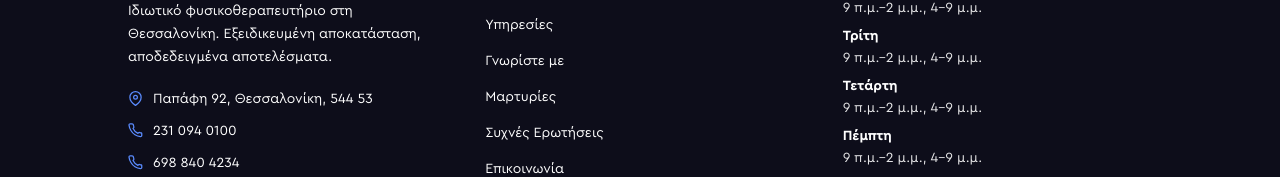
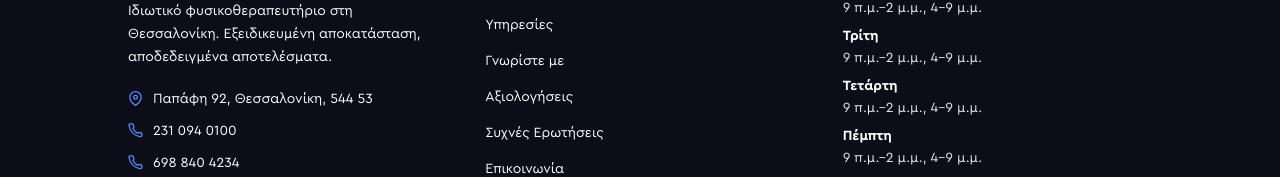
Before and after one commit to Ermeion/ermeion-website, a React (Vite) app: page / in a window 1280 px wide. Shown: the part 11006-11183 px from the top of the page. Built offline with nearby package versions, Linux system fonts and the light colour scheme.

Commit message:
Updated App.tsx

```diff
--- a/src/App.tsx
+++ b/src/App.tsx
@@ -1604,7 +1604,7 @@ function Footer() {
     { label: 'Αρχική', href: '#' },
     { label: 'Υπηρεσίες', href: '#mckenzie' },
     { label: 'Γνωρίστε με', href: '#about-owner' },
-    { label: 'Μαρτυρίες', href: '#testimonials' },
+    { label: 'Αξιολογήσεις', href: '#testimonials' },
     { label: 'Συχνές Ερωτήσεις', href: '#faq' },
     { label: 'Επικοινωνία', href: '#contact' },
   ];
```
